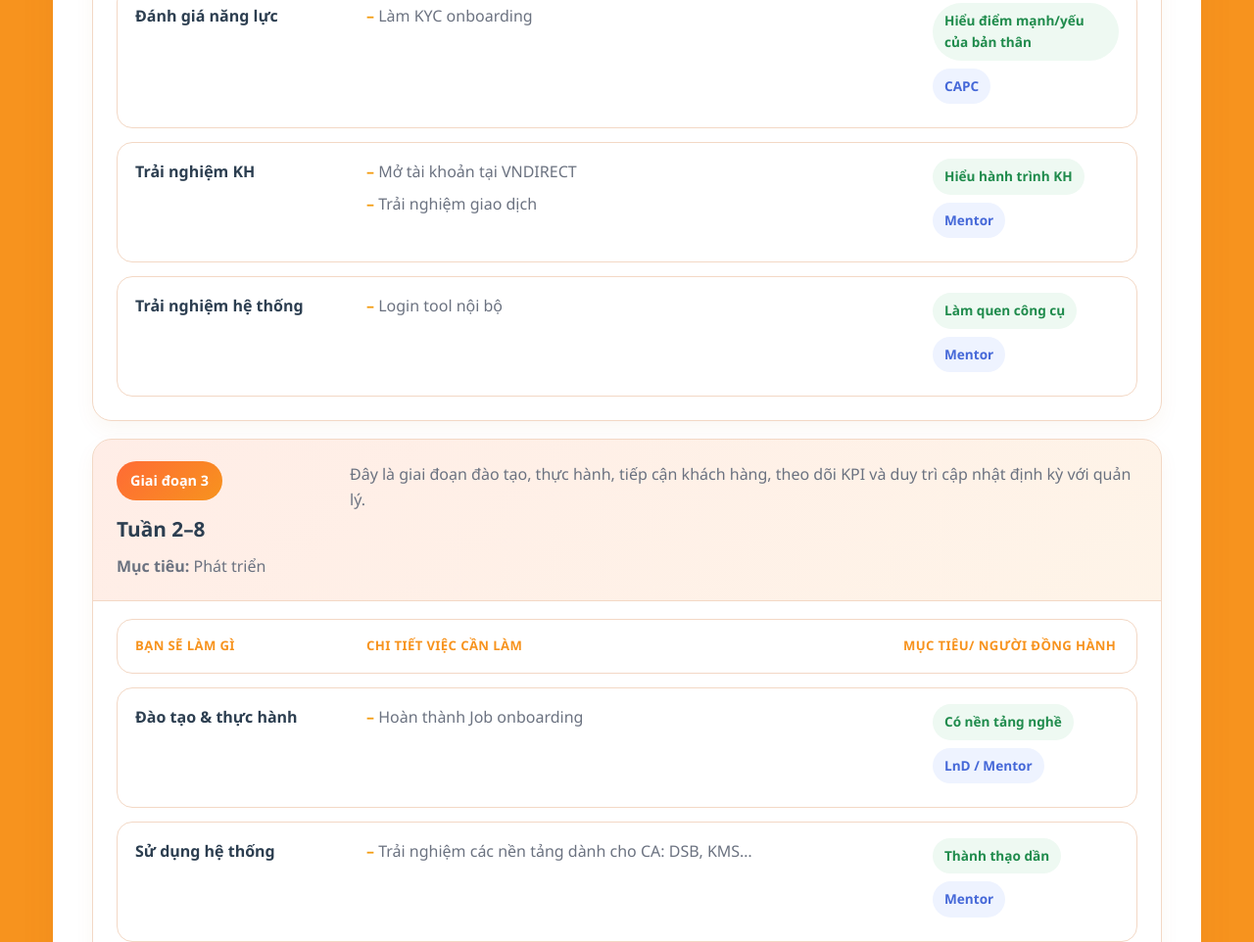
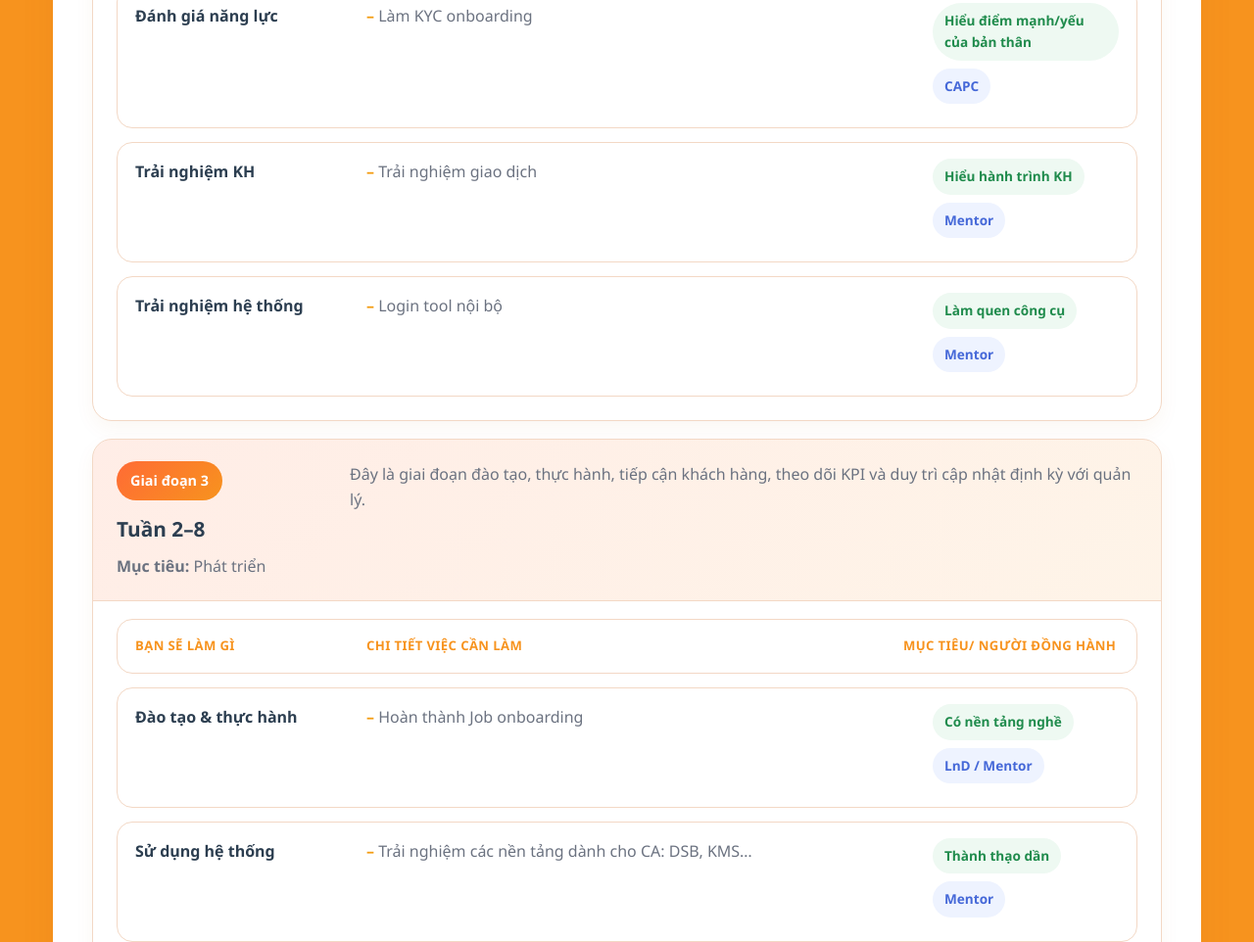
Before and after one commit to ipavndirect/vndgo-handbook., a plain HTML site: page index.html in a window 1280 px wide. Shown: the part 4505-5467 px from the top of the page at 98% size. Drawn offline with Linux system fonts and the light colour scheme.

Commit message:
index.html

```diff
--- a/index.html
+++ b/index.html
@@ -1289,7 +1289,7 @@
             </div>
             <div class="task-item">
               <div><div class="task-what">Trải nghiệm KH</div></div>
-              <div class="task-details"><ul><li>Mở tài khoản tại VNDIRECT</li><li>Trải nghiệm giao dịch</li></ul></div>
+              <div class="task-details"><ul><li>Trải nghiệm giao dịch</li></ul></div>
               <div><div class="result-chip">Hiểu hành trình KH</div><div class="buddy-chip">Mentor</div></div>
             </div>
             <div class="task-item">
```
